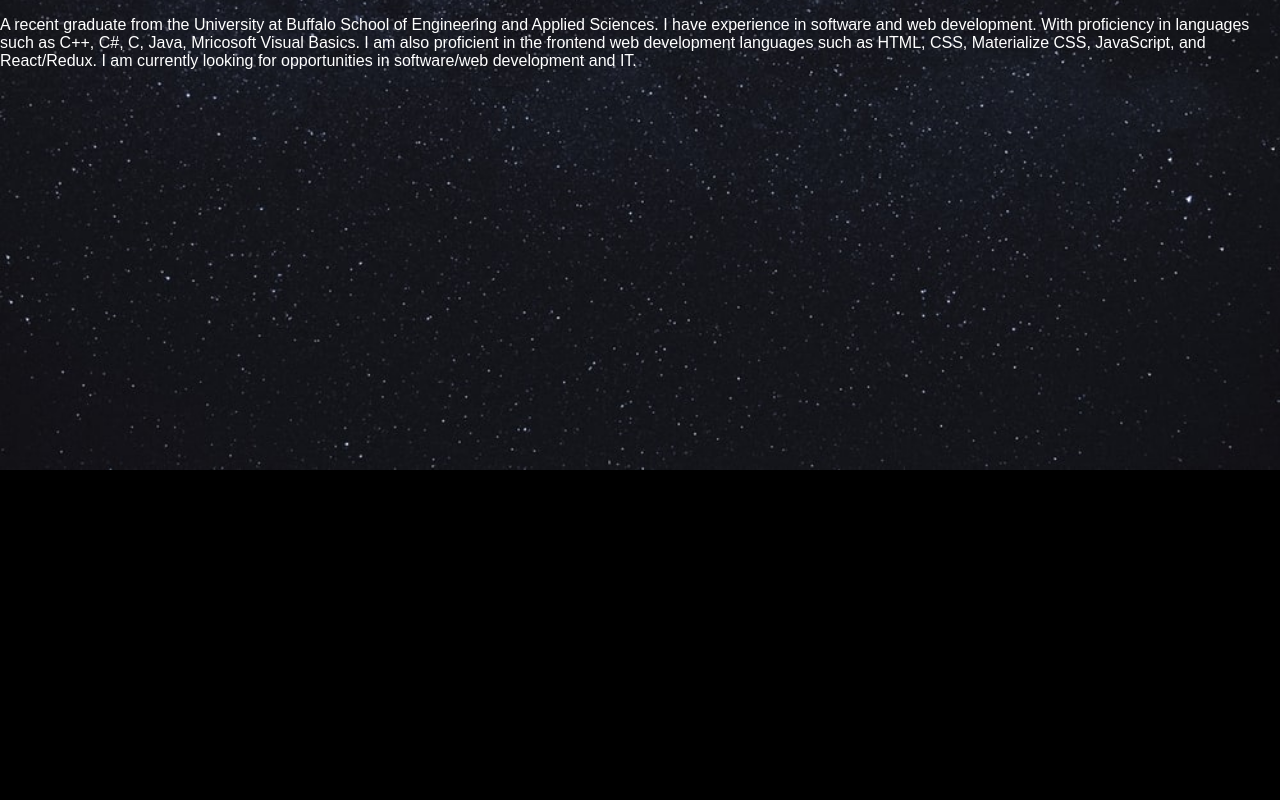
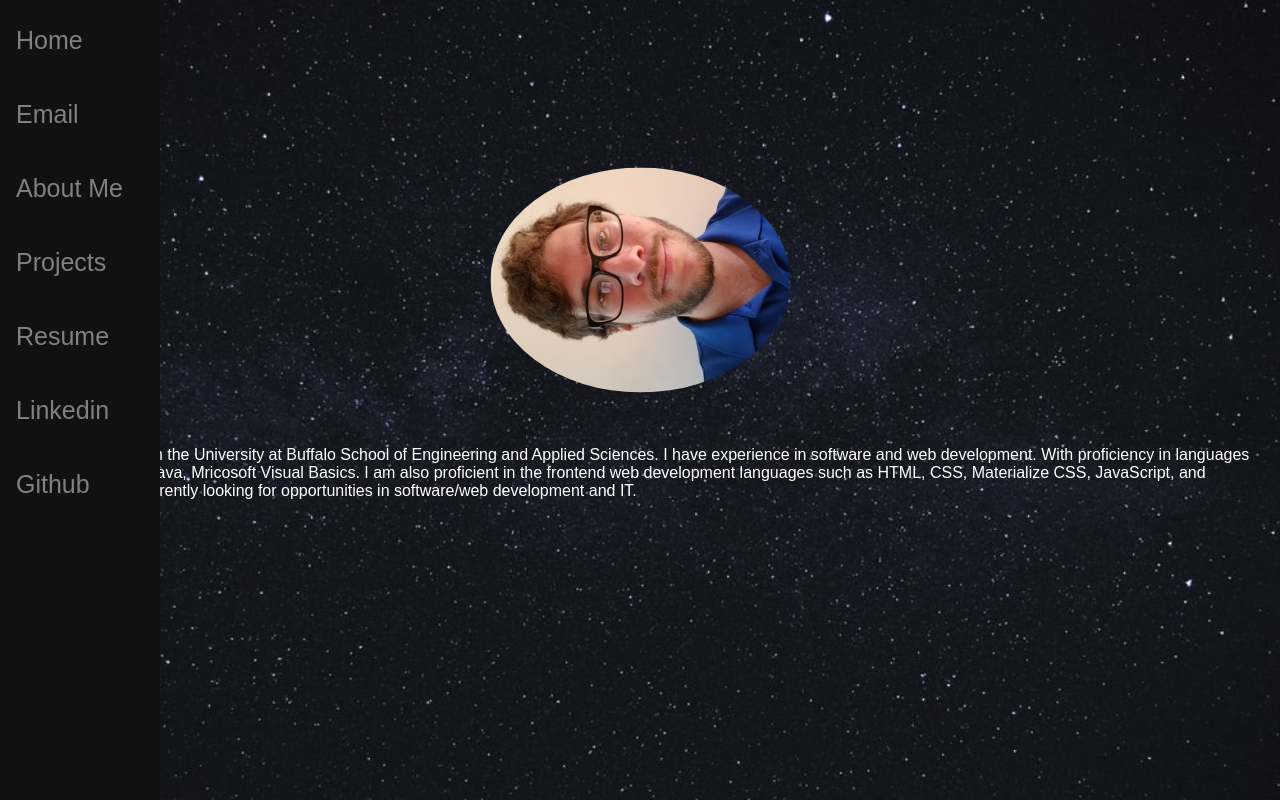
Before and after one commit to rsirota51/Personal-Website, a plain HTML site: page pages/about.html in a window 1280 px wide. Drawn offline with Linux system fonts and the light colour scheme.

Commit message:
Changed alot of things, prob going to countine once I know bootstrap to make look nicer

```diff
--- a/pages/about.html
+++ b/pages/about.html
@@ -1,5 +1,5 @@
 <!DOCTYPE html>
-<html>
+<html lang="en">
     <head>
         <meta charset="utf-8">
         <meta name="author" content="Robert Sirota">
@@ -9,6 +9,18 @@
         <title>About Me</title>
     </head>
     <body>
-        <p>A recent graduate from the University at Buffalo School of Engineering and Applied Sciences. I have experience in software and web development. With proficiency in languages such as C++, C#, C, Java, Mricosoft Visual Basics. I am also proficient in the frontend web development languages such as HTML, CSS, Materialize CSS, JavaScript, and React/Redux. I am currently looking for opportunities in software/web development and IT. </p>
+        <div class="sidenav">
+            <a href="../index.html">Home</a>
+            <a href="mailto: robert.sirota51w@gmail.com">Email</a>
+            <a href="about.html">About Me</a>
+            <a href="project.html">Projects</a>
+            <a href="../Resume_Robert_Sirota.pdf">Resume</a>
+            <a href="https://www.linkedin.com/in/robert-sirota-9686a7190/" target="_blank">Linkedin</a>
+            <a href="https://github.com/rsirota51" title="Github" target="_blank">Github</a>
+        </div>
+        <img src="../style/Profile_pic.jpg" id="ProfilePic" height="300px" class="center"/>
+        <div class="container">
+            <p>A recent graduate from the University at Buffalo School of Engineering and Applied Sciences. I have experience in software and web development. With proficiency in languages such as C++, C#, C, Java, Mricosoft Visual Basics. I am also proficient in the frontend web development languages such as HTML, CSS, Materialize CSS, JavaScript, and React/Redux. I am currently looking for opportunities in software/web development and IT. </p>
+        </div>
     </body>
 </html>
--- a/style/stylesheet.css
+++ b/style/stylesheet.css
@@ -3,8 +3,7 @@ body{
     padding:0;
     background-color: black;
     background-image: url(starnight.jpg);
-    height: 100%;
-    background-position: center;
+    height: auto;
     background-repeat: no-repeat;
     background-size: cover;
     color: white;
@@ -37,3 +36,11 @@ body{
   .sidenav {padding-top: 15px;}
   .sidenav a {font-size: 18px;}
 }
+img{
+    border-radius: 50%;
+    transform: rotate(270deg);
+    display: block;
+    margin-left: auto;
+    margin-right: auto;
+    margin-top: 130px;
+}
```
Also changed, not shown: index.html (+2 -1 lines), pages/project.html (+10 -1 lines), style/Profile_pic.jpg (added).
